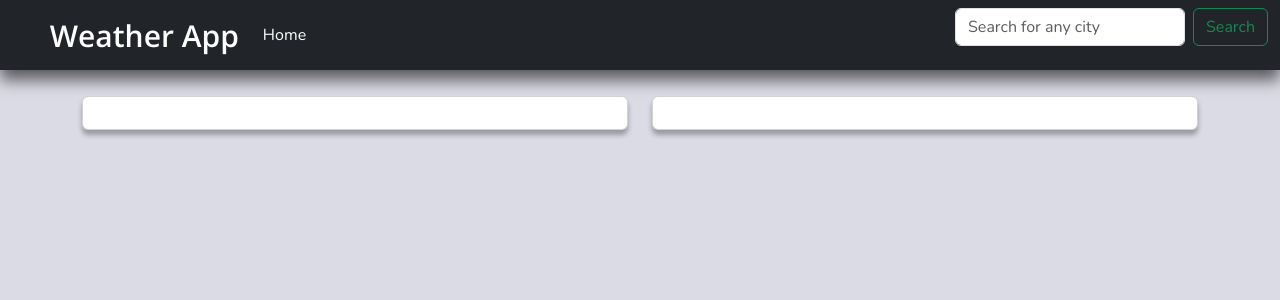
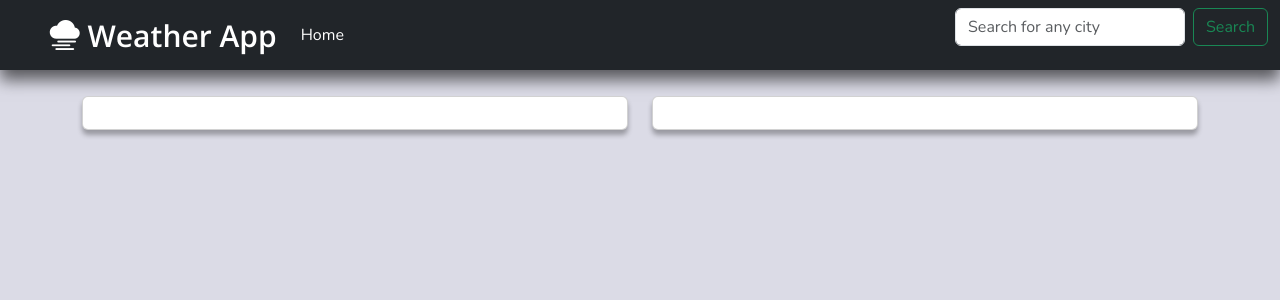
Before and after one commit to morikeli/weather-wiz, a Django app: page /weather/index/ in a window 1280 px wide. Shown: the top 300 px of the page. Run offline with Django 4.2, Linux system fonts and the light colour scheme.

Commit message:
added a logo

```diff
--- a/weather_app/templates/weather-app/base.html
+++ b/weather_app/templates/weather-app/base.html
@@ -8,7 +8,7 @@
 
     <nav class="navbar navbar-expand-lg bg-dark navbar-dark">
         <div class="container-fluid">
-            <a class="navbar-brand" href="{% url 'index' %}">Weather App</a>
+            <a class="navbar-brand" href="{% url 'index' %}"><i class="bi-cloud-haze-fill"></i> Weather App</a>
             <button class="navbar-toggler" type="button" data-bs-toggle="collapse" data-bs-target="#navbarToggler" aria-controls="navbarToggler" aria-expanded="false" aria-label="Toggle navigation">
                 <span class="navbar-toggler-icon"></span>
             </button>
```
